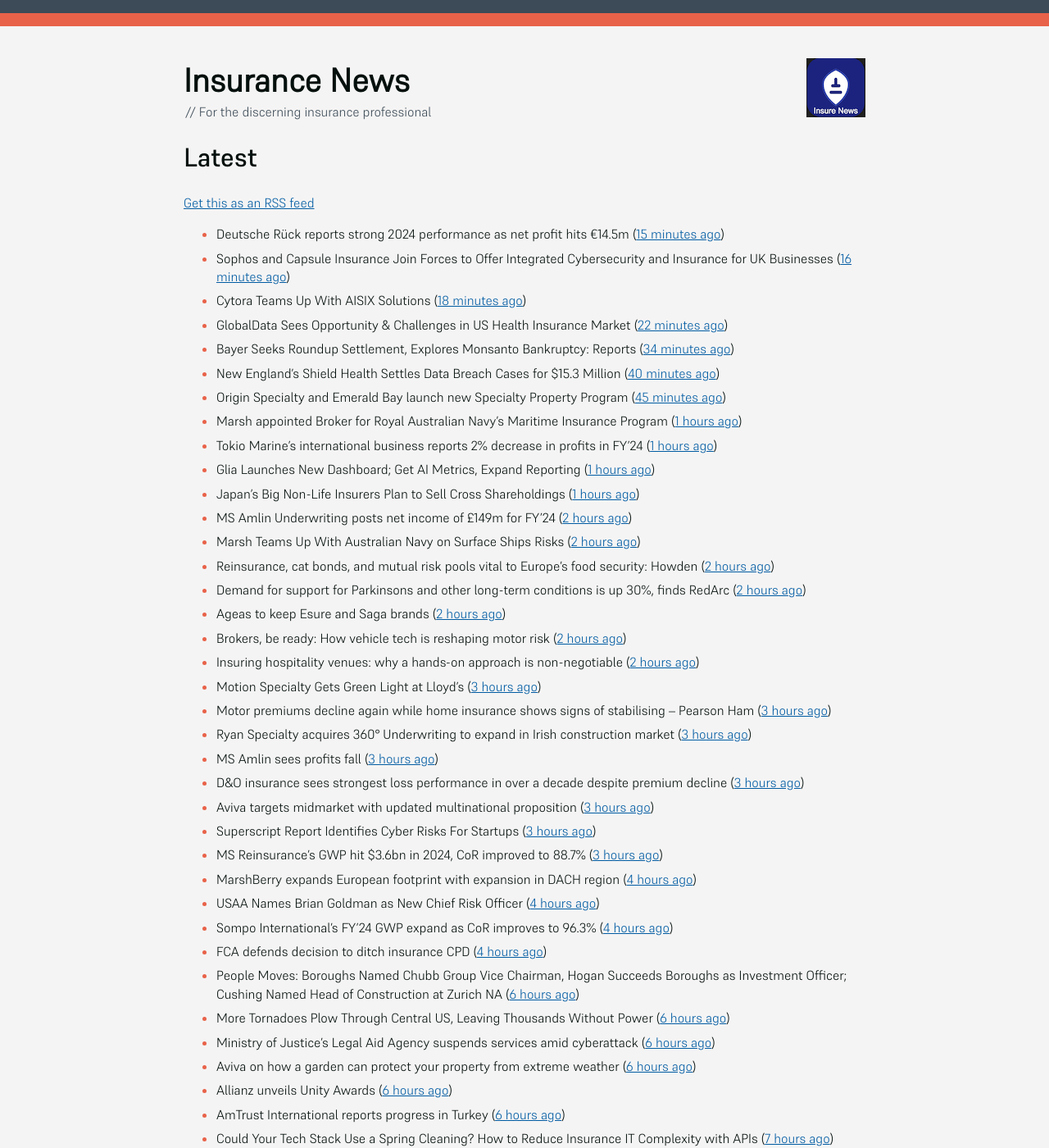
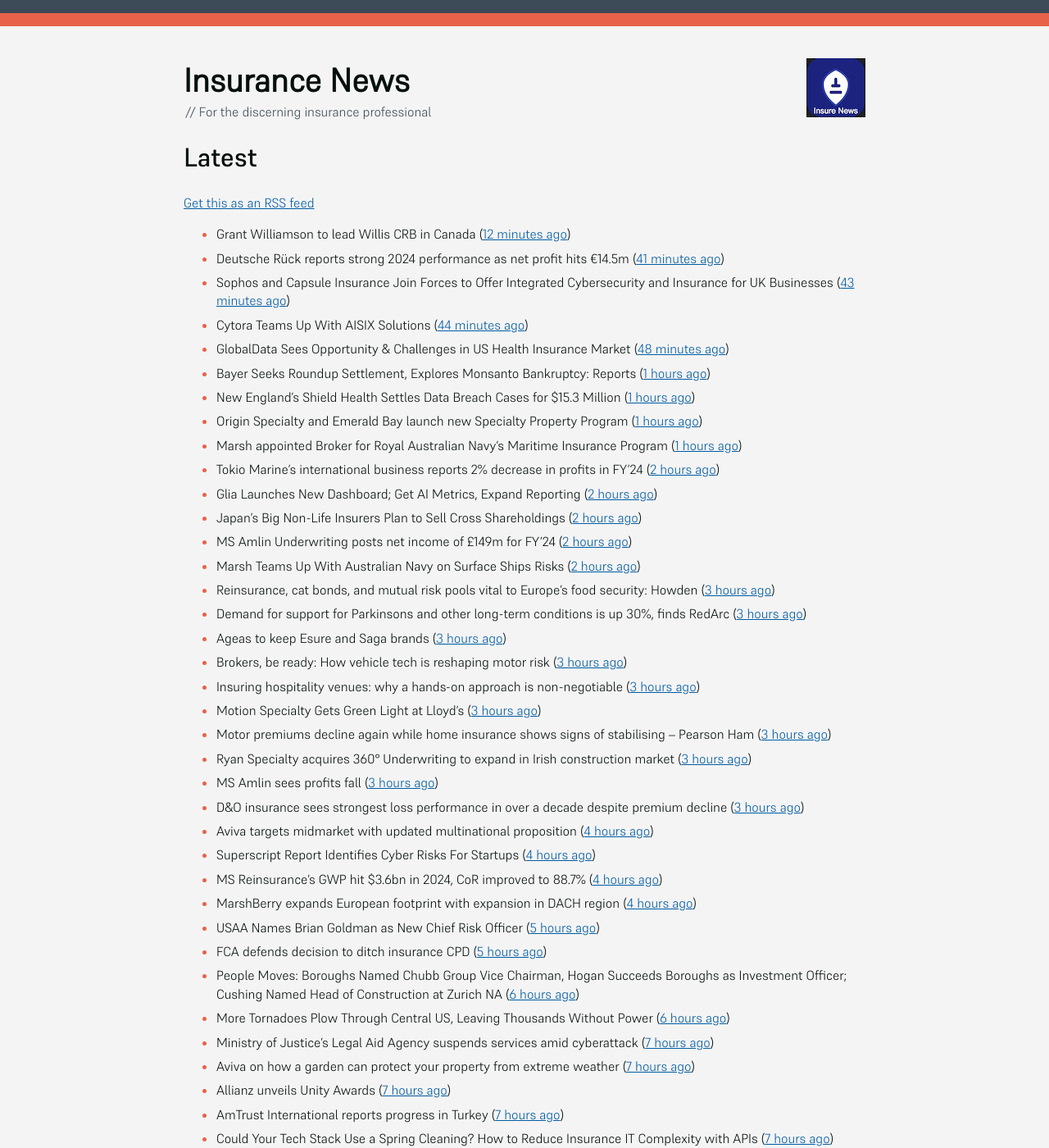
Before and after one commit to mat-0/feeds.thechels.uk, a Jekyll site: the page built from index.md, in a window 1280 px wide and 1400 px high. Shown: the whole window at 82% size. Built offline with Jekyll 4.4.1, drawn with Linux system fonts in a browser that asks for light colours; some of the changed text lies outside the part shown.

Commit message:
New Feed

```diff
--- a/index.md
+++ b/index.md
@@ -8,47 +8,47 @@ description: Latest Updates
 [Get this as an RSS feed](/feed.rss)
 
 <!-- news_marker starts -->
-- Deutsche Rück reports strong 2024 performance as net profit hits €14.5m ([15 minutes ago](https://www.reinsurancene.ws/deutsche-ruck-reports-strong-2024-performance-as-net-profit-hits-e14-5m/))
-- Sophos and Capsule Insurance Join Forces to Offer Integrated Cybersecurity and Insurance for UK Businesses ([16 minutes ago](https://www.insurtechinsights.com/sophos-and-capsule-insurance-join-forces-to-offer-integrated-cybersecurity-and-insurance-for-uk-businesses/))
-- Cytora Teams Up With AISIX Solutions ([18 minutes ago](https://insurance-edge.net/2025/05/20/cytora-teams-up-with-aisix-solutions/))
-- GlobalData Sees Opportunity & Challenges in US Health Insurance Market ([22 minutes ago](https://insurance-edge.net/2025/05/20/globaldata-sees-opportunity-challenges-in-us-health-insurance-market/))
-- Bayer Seeks Roundup Settlement, Explores Monsanto Bankruptcy: Reports ([34 minutes ago](https://www.insurancejournal.com/news/national/2025/05/20/824477.htm))
-- New England’s Shield Health Settles Data Breach Cases for $15.3 Million ([40 minutes ago](https://www.insurancejournal.com/news/east/2025/05/20/824475.htm))
-- Origin Specialty and Emerald Bay launch new Specialty Property Program ([45 minutes ago](https://www.reinsurancene.ws/origin-specialty-and-emerald-bay-launch-new-specialty-property-program/))
+- Grant Williamson to lead Willis CRB in Canada ([12 minutes ago](https://www.reinsurancene.ws/grant-williamson-to-lead-willis-crb-in-canada/))
+- Deutsche Rück reports strong 2024 performance as net profit hits €14.5m ([41 minutes ago](https://www.reinsurancene.ws/deutsche-ruck-reports-strong-2024-performance-as-net-profit-hits-e14-5m/))
+- Sophos and Capsule Insurance Join Forces to Offer Integrated Cybersecurity and Insurance for UK Businesses ([43 minutes ago](https://www.insurtechinsights.com/sophos-and-capsule-insurance-join-forces-to-offer-integrated-cybersecurity-and-insurance-for-uk-businesses/))
+- Cytora Teams Up With AISIX Solutions ([44 minutes ago](https://insurance-edge.net/2025/05/20/cytora-teams-up-with-aisix-solutions/))
+- GlobalData Sees Opportunity & Challenges in US Health Insurance Market ([48 minutes ago](https://insurance-edge.net/2025/05/20/globaldata-sees-opportunity-challenges-in-us-health-insurance-market/))
+- Bayer Seeks Roundup Settlement, Explores Monsanto Bankruptcy: Reports ([1 hours ago](https://www.insurancejournal.com/news/national/2025/05/20/824477.htm))
+- New England’s Shield Health Settles Data Breach Cases for $15.3 Million ([1 hours ago](https://www.insurancejournal.com/news/east/2025/05/20/824475.htm))
+- Origin Specialty and Emerald Bay launch new Specialty Property Program ([1 hours ago](https://www.reinsurancene.ws/origin-specialty-and-emerald-bay-launch-new-specialty-property-program/))
 - Marsh appointed Broker for Royal Australian Navy’s Maritime Insurance Program ([1 hours ago](https://www.reinsurancene.ws/marsh-appointed-broker-for-royal-australian-navys-maritime-insurance-program/))
-- Tokio Marine’s international business reports 2% decrease in profits in FY’24 ([1 hours ago](https://www.reinsurancene.ws/tokio-marines-international-business-reports-2-decrease-in-profits-in-fy24/))
-- Glia Launches New Dashboard; Get AI Metrics, Expand Reporting ([1 hours ago](https://insurance-edge.net/2025/05/20/glia-launches-new-dashboard-get-ai-metrics-expand-reporting/))
-- Japan’s Big Non-Life Insurers Plan to Sell Cross Shareholdings ([1 hours ago](https://www.insurancejournal.com/news/international/2025/05/20/824468.htm))
+- Tokio Marine’s international business reports 2% decrease in profits in FY’24 ([2 hours ago](https://www.reinsurancene.ws/tokio-marines-international-business-reports-2-decrease-in-profits-in-fy24/))
+- Glia Launches New Dashboard; Get AI Metrics, Expand Reporting ([2 hours ago](https://insurance-edge.net/2025/05/20/glia-launches-new-dashboard-get-ai-metrics-expand-reporting/))
+- Japan’s Big Non-Life Insurers Plan to Sell Cross Shareholdings ([2 hours ago](https://www.insurancejournal.com/news/international/2025/05/20/824468.htm))
 - MS Amlin Underwriting posts net income of £149m for FY’24 ([2 hours ago](https://www.reinsurancene.ws/ms-amlin-underwriting-posts-net-income-of-149m-for-fy24/))
 - Marsh Teams Up With Australian Navy on Surface Ships Risks ([2 hours ago](https://insurance-edge.net/2025/05/20/marsh-teams-up-with-australian-navy-on-surface-ships-risks/))
-- Reinsurance, cat bonds, and mutual risk pools vital to Europe’s food security: Howden ([2 hours ago](https://www.reinsurancene.ws/reinsurance-cat-bonds-and-mutual-risk-pools-vital-to-europes-food-security-howden/))
-- Demand for support for Parkinsons and other long-term conditions is up 30%, finds RedArc ([2 hours ago](https://ifamagazine.com/demand-for-support-for-parkinsons-and-other-long-term-conditions-is-up-30-finds-redarc/))
-- Ageas to keep Esure and Saga brands ([2 hours ago](https://www.postonline.co.uk/news/7957788/ageas-to-keep-esure-and-saga-brands))
-- Brokers, be ready: How vehicle tech is reshaping motor risk ([2 hours ago](https://www.insurancebusinessmag.com/uk/news/auto-motor/brokers-be-ready-how-vehicle-tech-is-reshaping-motor-risk-536269.aspx))
-- Insuring hospitality venues: why a hands-on approach is non-negotiable ([2 hours ago](https://www.insurancebusinessmag.com/uk/news/hospitality/insuring-hospitality-venues-why-a-handson-approach-is-nonnegotiable-536268.aspx))
+- Reinsurance, cat bonds, and mutual risk pools vital to Europe’s food security: Howden ([3 hours ago](https://www.reinsurancene.ws/reinsurance-cat-bonds-and-mutual-risk-pools-vital-to-europes-food-security-howden/))
+- Demand for support for Parkinsons and other long-term conditions is up 30%, finds RedArc ([3 hours ago](https://ifamagazine.com/demand-for-support-for-parkinsons-and-other-long-term-conditions-is-up-30-finds-redarc/))
+- Ageas to keep Esure and Saga brands ([3 hours ago](https://www.postonline.co.uk/news/7957788/ageas-to-keep-esure-and-saga-brands))
+- Brokers, be ready: How vehicle tech is reshaping motor risk ([3 hours ago](https://www.insurancebusinessmag.com/uk/news/auto-motor/brokers-be-ready-how-vehicle-tech-is-reshaping-motor-risk-536269.aspx))
+- Insuring hospitality venues: why a hands-on approach is non-negotiable ([3 hours ago](https://www.insurancebusinessmag.com/uk/news/hospitality/insuring-hospitality-venues-why-a-handson-approach-is-nonnegotiable-536268.aspx))
 - Motion Specialty Gets Green Light at Lloyd’s ([3 hours ago](https://insurance-edge.net/2025/05/20/motion-specialty-gets-green-light-at-lloyds/))
 - Motor premiums decline again while home insurance shows signs of stabilising – Pearson Ham ([3 hours ago](https://www.insurancebusinessmag.com/uk/news/auto-motor/motor-premiums-decline-again-while-home-insurance-shows-signs-of-stabilising--pearson-ham-536267.aspx))
 - Ryan Specialty acquires 360° Underwriting to expand in Irish construction market ([3 hours ago](https://www.insurancebusinessmag.com/uk/news/breaking-news/ryan-specialty-acquires-360-underwriting-to-expand-in-irish-construction-market-536266.aspx))
 - MS Amlin sees profits fall ([3 hours ago](https://www.insurancebusinessmag.com/uk/news/breaking-news/ms-amlin-sees-profits-fall-536259.aspx))
 - D&O insurance sees strongest loss performance in over a decade despite premium decline ([3 hours ago](https://www.reinsurancene.ws/do-insurance-sees-strongest-loss-performance-in-over-a-decade-despite-premium-decline/))
-- Aviva targets midmarket with updated multinational proposition ([3 hours ago](https://www.postonline.co.uk/broker/7957787/aviva-targets-midmarket-with-updated-multinational-proposition))
-- Superscript Report Identifies Cyber Risks For Startups ([3 hours ago](https://insurance-edge.net/2025/05/20/superscript-report-identifies-cyber-risks-for-startups/))
-- MS Reinsurance’s GWP hit $3.6bn in 2024, CoR improved to 88.7% ([3 hours ago](https://www.reinsurancene.ws/ms-reinsurances-gwp-hit-3-6bn-in-2024-cor-improved-to-88-7/))
+- Aviva targets midmarket with updated multinational proposition ([4 hours ago](https://www.postonline.co.uk/broker/7957787/aviva-targets-midmarket-with-updated-multinational-proposition))
+- Superscript Report Identifies Cyber Risks For Startups ([4 hours ago](https://insurance-edge.net/2025/05/20/superscript-report-identifies-cyber-risks-for-startups/))
+- MS Reinsurance’s GWP hit $3.6bn in 2024, CoR improved to 88.7% ([4 hours ago](https://www.reinsurancene.ws/ms-reinsurances-gwp-hit-3-6bn-in-2024-cor-improved-to-88-7/))
 - MarshBerry expands European footprint with expansion in DACH region ([4 hours ago](https://www.reinsurancene.ws/marshberry-expands-european-footprint-with-expansion-in-dach-region/))
-- USAA Names Brian Goldman as New Chief Risk Officer ([4 hours ago](https://www.insurtechinsights.com/usaa-names-brian-goldman-as-new-chief-risk-officer/))
-- Sompo International’s FY’24 GWP expand as CoR improves to 96.3% ([4 hours ago](https://www.reinsurancene.ws/sompo-internationals-fy24-gwp-expand-as-cor-improves-to-96-3/))
-- FCA defends decision to ditch insurance CPD ([4 hours ago](https://www.postonline.co.uk/news/7957780/fca-defends-decision-to-ditch-insurance-cpd))
+- USAA Names Brian Goldman as New Chief Risk Officer ([5 hours ago](https://www.insurtechinsights.com/usaa-names-brian-goldman-as-new-chief-risk-officer/))
+- FCA defends decision to ditch insurance CPD ([5 hours ago](https://www.postonline.co.uk/news/7957780/fca-defends-decision-to-ditch-insurance-cpd))
 - People Moves: Boroughs Named Chubb Group Vice Chairman, Hogan Succeeds Boroughs as Investment Officer; Cushing Named Head of Construction at Zurich NA ([6 hours ago](https://www.insurancejournal.com/news/national/2025/05/20/824390.htm))
 - More Tornadoes Plow Through Central US, Leaving Thousands Without Power ([6 hours ago](https://www.insurancejournal.com/news/southeast/2025/05/20/824450.htm))
-- Ministry of Justice's Legal Aid Agency suspends services amid cyberattack ([6 hours ago](https://www.insurancebusinessmag.com/uk/news/cyber/ministry-of-justices-legal-aid-agency-suspends-services-amid-cyberattack-536241.aspx))
-- Aviva on how a garden can protect your property from extreme weather ([6 hours ago](https://www.insurancebusinessmag.com/uk/news/property-insurance/aviva-on-how-a-garden-can-protect-your-property-from-extreme-weather-536238.aspx))
-- Allianz unveils Unity Awards ([6 hours ago](https://www.insurancebusinessmag.com/uk/news/breaking-news/allianz-unveils-unity-awards-536237.aspx))
-- AmTrust International reports progress in Turkey ([6 hours ago](https://www.insurancebusinessmag.com/uk/news/breaking-news/amtrust-international-reports-progress-in-turkey-536236.aspx))
+- Ministry of Justice's Legal Aid Agency suspends services amid cyberattack ([7 hours ago](https://www.insurancebusinessmag.com/uk/news/cyber/ministry-of-justices-legal-aid-agency-suspends-services-amid-cyberattack-536241.aspx))
+- Aviva on how a garden can protect your property from extreme weather ([7 hours ago](https://www.insurancebusinessmag.com/uk/news/property-insurance/aviva-on-how-a-garden-can-protect-your-property-from-extreme-weather-536238.aspx))
+- Allianz unveils Unity Awards ([7 hours ago](https://www.insurancebusinessmag.com/uk/news/breaking-news/allianz-unveils-unity-awards-536237.aspx))
+- AmTrust International reports progress in Turkey ([7 hours ago](https://www.insurancebusinessmag.com/uk/news/breaking-news/amtrust-international-reports-progress-in-turkey-536236.aspx))
 - Could Your Tech Stack Use a Spring Cleaning? How to Reduce Insurance IT Complexity with APIs ([7 hours ago](https://www.insurancejournal.com/blogs/agentsync/2025/05/20/822951.htm))
 - Driverless Trucking Firm Aurora Puts Human Back in Driver’s Seat ([7 hours ago](https://www.insurancejournal.com/news/southcentral/2025/05/20/824443.htm))
 - Big Interview: Jason Richards, Swiss Re ([7 hours ago](https://www.postonline.co.uk/reinsurance/7957541/big-interview-jason-richards-swiss-re))
-- APCIA: Record Shows ‘Minimal Complaints’ on Hurricane Milton, Helene Claims ([7 hours ago](https://www.insurancejournal.com/news/national/2025/05/20/824364.htm))
-- Italy’s Data Watchdog Fines AI Company Replika’s Developer $5.6 Million ([7 hours ago](https://www.insurancejournal.com/news/international/2025/05/20/824403.htm))
+- APCIA: Record Shows ‘Minimal Complaints’ on Hurricane Milton, Helene Claims ([8 hours ago](https://www.insurancejournal.com/news/national/2025/05/20/824364.htm))
+- Italy’s Data Watchdog Fines AI Company Replika’s Developer $5.6 Million ([8 hours ago](https://www.insurancejournal.com/news/international/2025/05/20/824403.htm))
 - EY Negligently Missed Huge Fraud at Collapsed Hospital Operator, $3B UK Trial Hears ([8 hours ago](https://www.insurancejournal.com/news/international/2025/05/20/824369.htm))
 - EU Will Propose to G7 Nations a Reduction in Sanctions Price Cap for Russian Oil ([8 hours ago](https://www.insurancejournal.com/news/international/2025/05/20/824398.htm))
 - Motion Specialty Launches Lloyd’s MGU, Founded by Former Hiscox Executives ([8 hours ago](https://www.insurancejournal.com/news/international/2025/05/20/824409.htm))
@@ -59,18 +59,18 @@ description: Latest Updates
 - Idaho Police Release Names of 6 Killed in Yellowstone Tour Crash Amid Investigation ([8 hours ago](https://www.insurancejournal.com/news/west/2025/05/20/824420.htm))
 - A new era for justice in Northern Ireland? ([8 hours ago](https://www.postonline.co.uk/claims/7957782/a-new-era-for-justice-in-northern-ireland))
 - Train Strikes Family on Ohio Railroad Bridge, Killing 3 ([8 hours ago](https://www.insurancejournal.com/news/midwest/2025/05/20/824453.htm))
-- Federal Jury Awards $405K Verdict Against Florida Senior Living Facility ([8 hours ago](https://www.insurancejournal.com/news/southeast/2025/05/20/824447.htm))
-- Staged Auto Accidents: A Costly and Dangerous Threat for Fleets ([8 hours ago](https://www.insurancejournal.com/blogs/iat/2025/05/20/822221.htm))
+- Federal Jury Awards $405K Verdict Against Florida Senior Living Facility ([9 hours ago](https://www.insurancejournal.com/news/southeast/2025/05/20/824447.htm))
+- Staged Auto Accidents: A Costly and Dangerous Threat for Fleets ([9 hours ago](https://www.insurancejournal.com/blogs/iat/2025/05/20/822221.htm))
 - AI data management crucial for insurers' compliance ([17 hours ago](https://www.dig-in.com/news/ai-data-management-crucial-for-insurers-compliance))
 - Strategies for navigating regulatory changes in a digital landscape ([17 hours ago](https://www.dig-in.com/opinion/strategies-for-navigating-federal-and-state-regulations))
-- California Commissioner Launches Smoke Claims & Remediation Task Force ([18 hours ago](https://www.insurancejournal.com/news/west/2025/05/19/824395.htm))
+- California Commissioner Launches Smoke Claims & Remediation Task Force ([19 hours ago](https://www.insurancejournal.com/news/west/2025/05/19/824395.htm))
 - Turbulent Waters May Have Been Factor in Mexican Ship’s Crash Into Brooklyn Bridge ([19 hours ago](https://www.insurancejournal.com/news/east/2025/05/19/824334.htm))
-- Despite Backlash From Trump, DEI Hasn’t Disappeared at US Companies ([20 hours ago](https://www.insurancejournal.com/news/national/2025/05/19/824379.htm))
+- Despite Backlash From Trump, DEI Hasn’t Disappeared at US Companies ([21 hours ago](https://www.insurancejournal.com/news/national/2025/05/19/824379.htm))
 - Fire Destroys Mansion on a Former Louisiana Sugar Plantation ([21 hours ago](https://www.insurancejournal.com/news/southcentral/2025/05/19/824378.htm))
 - Zurich targeting 30% SME growth in 2025 ([22 hours ago](https://www.postonline.co.uk/news/7957779/zurich-targeting-30-sme-growth-in-2025))
 - Aviva Partners with CyberCube to Enhance Cyber Threat Detection and Exposure Management ([22 hours ago](https://www.insurtechinsights.com/aviva-partners-with-cybercube-to-enhance-cyber-threat-detection-and-exposure-management/))
 - M&S’ Slow Recovery From Cyberattack Puts it at Risk of Lasting Damage ([22 hours ago](https://www.insurancejournal.com/news/international/2025/05/19/824356.htm))
-- How Aviva is redefining mid-market support ([23 hours ago](https://www.insurancebusinessmag.com/uk/news/breaking-news/how-aviva-is-redefining-midmarket-support-535375.aspx))
+- How Aviva is redefining mid-market support ([1 days ago](https://www.insurancebusinessmag.com/uk/news/breaking-news/how-aviva-is-redefining-midmarket-support-535375.aspx))
 - TELUS Health Acquires Workplace Options in $500 Million Deal, Accelerates Global Wellbeing Ambitions with GTCR Investment ([1 days ago](https://www.insurtechinsights.com/telus-health-acquires-workplace-options-in-500-million-deal-accelerates-global-wellbeing-ambitions-with-gtcr-investment/))
 - Industry reaction to the Law Comission’s will reform report ([1 days ago](https://ifamagazine.com/industry-reaction-to-the-law-comissions-will-reform-report/))
 - How can brokers ensure responsible AI usage in insurance operations? ([1 days ago](https://www.insurancebusinessmag.com/uk/news/technology/how-can-brokers-ensure-responsible-ai-usage-in-insurance-operations-536137.aspx))
```
